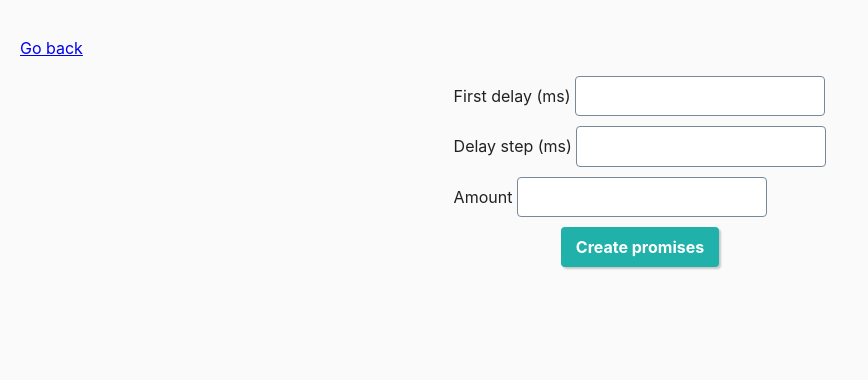
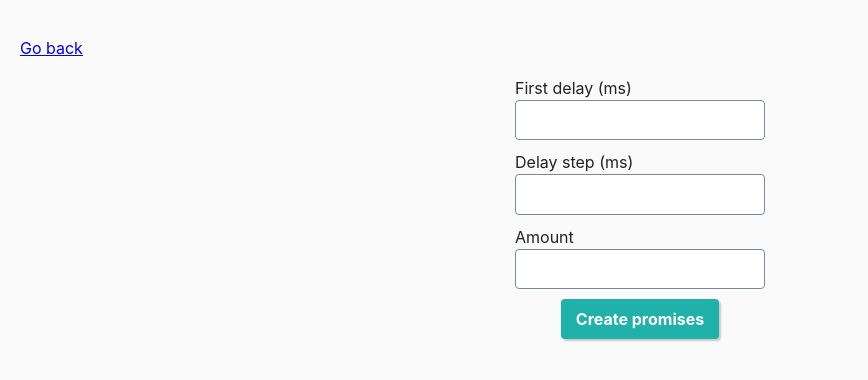
Before and after one commit to jPee2k/goit-js-hw-09, a website built with webpack: page dist/03-promises.html in a window 1280 px wide. Shown: the whole page, without its empty margins (0-868 px from the left). Built offline with nearby package versions, Linux system fonts and the light colour scheme.

Commit message:
make build

```diff
--- a/dist/03-promises.html
+++ b/dist/03-promises.html
@@ -1 +1 @@
-<!doctype html><html lang="en"><head><meta charset="UTF-8"/><meta name="viewport" content="width=device-width,initial-scale=1"/><title>Promise generator</title><script defer="defer" src="js/bundle.js"></script><link href="css/bundle.css" rel="stylesheet"></head><body class="container promise"><p class="nav"><a href="index.html">Go back</a></p><form class="form inner inner--promise"><label>First delay (ms) <input type="number" name="delay" required/></label> <label>Delay step (ms) <input type="number" name="step" required/></label> <label>Amount <input type="number" name="amount" required/></label> <button type="submit">Create promises</button></form></body></html>
+<!doctype html><html lang="en"><head><meta charset="UTF-8"/><meta name="viewport" content="width=device-width,initial-scale=1"/><title>Promise generator</title><script defer="defer" src="js/bundle.js"></script><link href="css/bundle.css" rel="stylesheet"></head><body class="container promise"><p class="nav"><a href="index.html">Go back</a></p><form class="form inner inner--promise"><label>First delay (ms)<br><input type="number" name="delay" required/></label> <label>Delay step (ms)<br><input type="number" name="step" required/></label> <label>Amount<br><input type="number" name="amount" required/></label> <button type="submit">Create promises</button></form></body></html>
```
Also changed, not shown: dist/css/bundle.css (+1 -1 lines), 1 other file.
